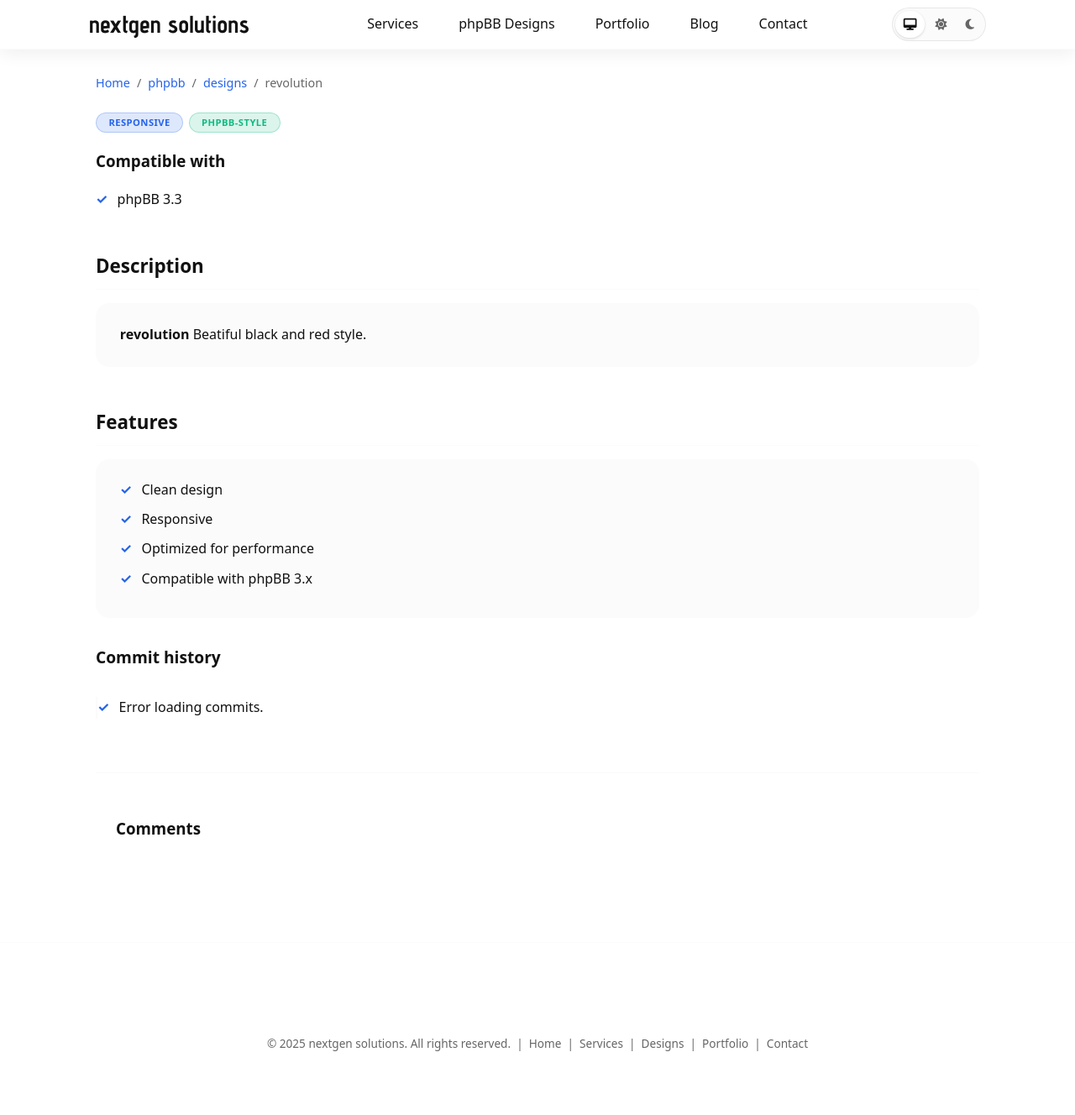
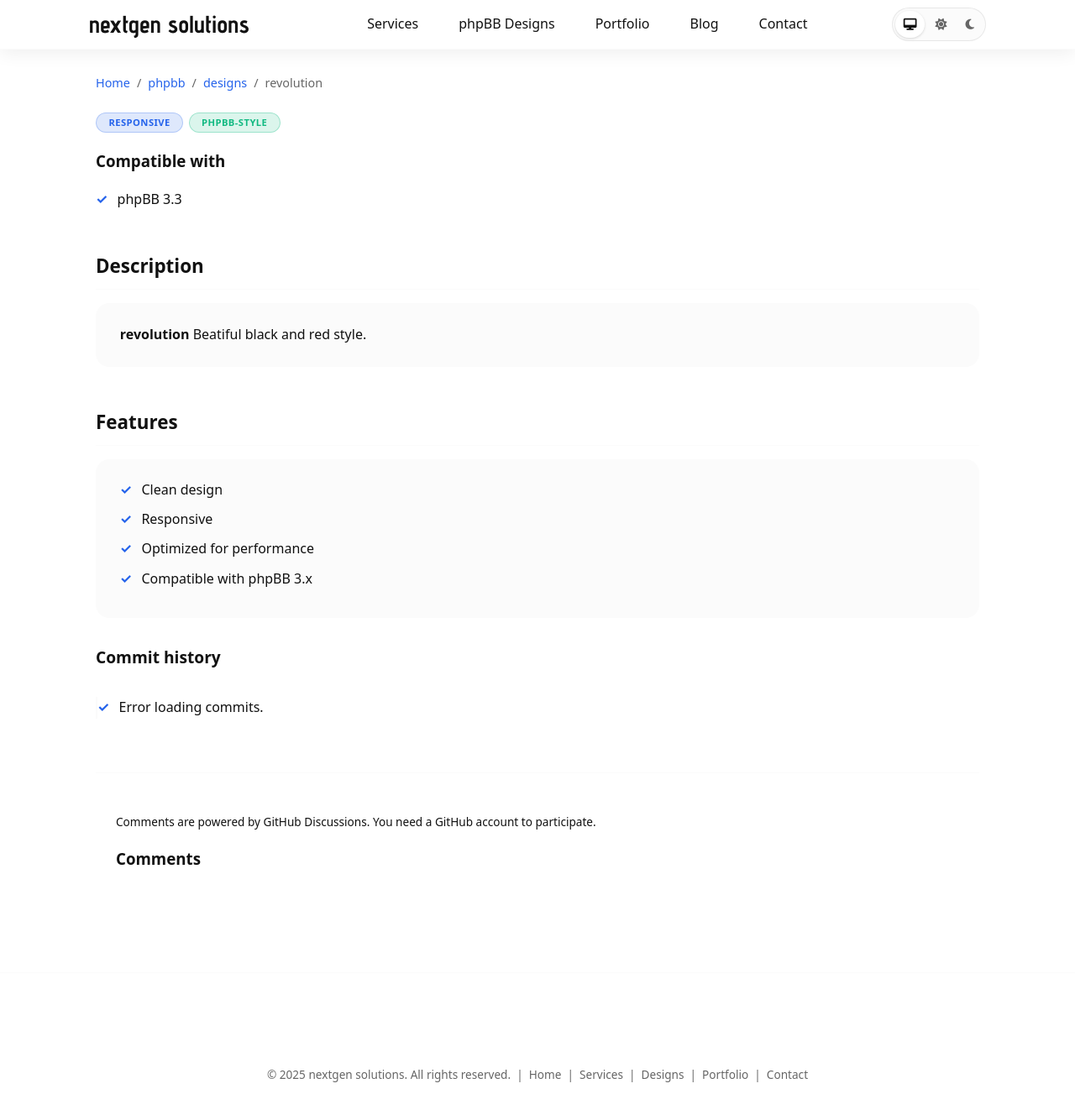
Before and after one commit to nextgen-solutions-gt/nextgen-solutions-gt.github.io, a Jekyll site: the page built from _designs/revolution.md, in a window 1280 px wide and 1400 px high, scrolled down 623 px. Shown: the top 1328 px of the window at 84% size. Built offline with Jekyll 4.4.1, drawn with Linux system fonts in a browser that asks for light colours; comment, search, counter and statistics services are not loaded.

Commit message:
Implemented GitHub Discussions

```diff
--- a/_layouts/design.html
+++ b/_layouts/design.html
@@ -26,6 +26,10 @@ layout: default
   <ul class="commit-list"></ul>
 </section>
 <section class="comments container">
+<p class="comments-hint">
+  Comments are powered by GitHub Discussions.
+  You need a GitHub account to participate.
+</p>
   <h3>Comments</h3>
 
 <script src="https://giscus.app/client.js"
--- a/assets/css/style.css
+++ b/assets/css/style.css
@@ -1243,3 +1243,9 @@ body.menu-open {
 .comments h3 {
   margin-bottom: 1.5rem;
 }
+
+.comments-hint {
+  font-size: 0.85rem;
+  color: var(--muted);
+  margin-bottom: 1rem;
+}
```
